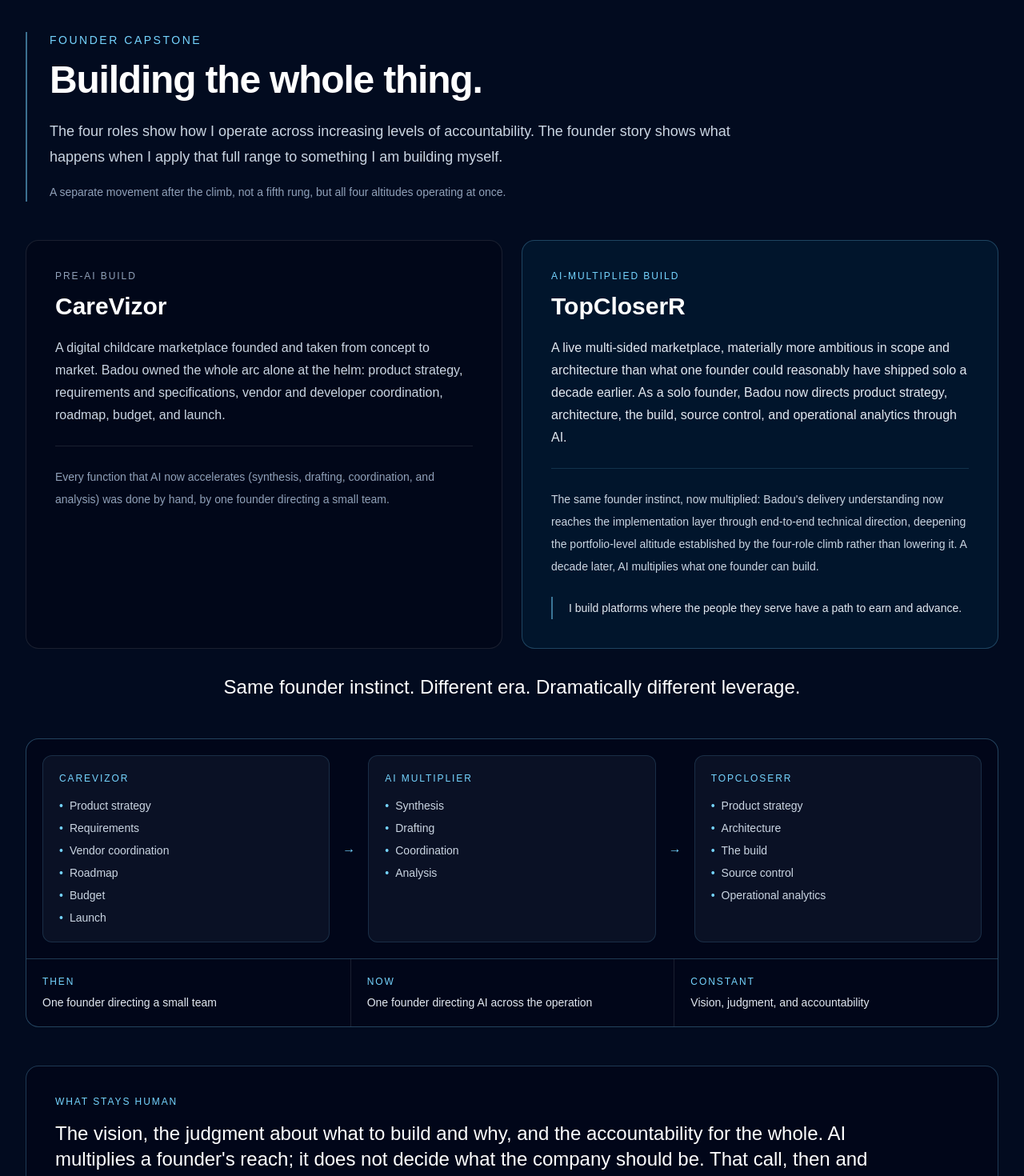
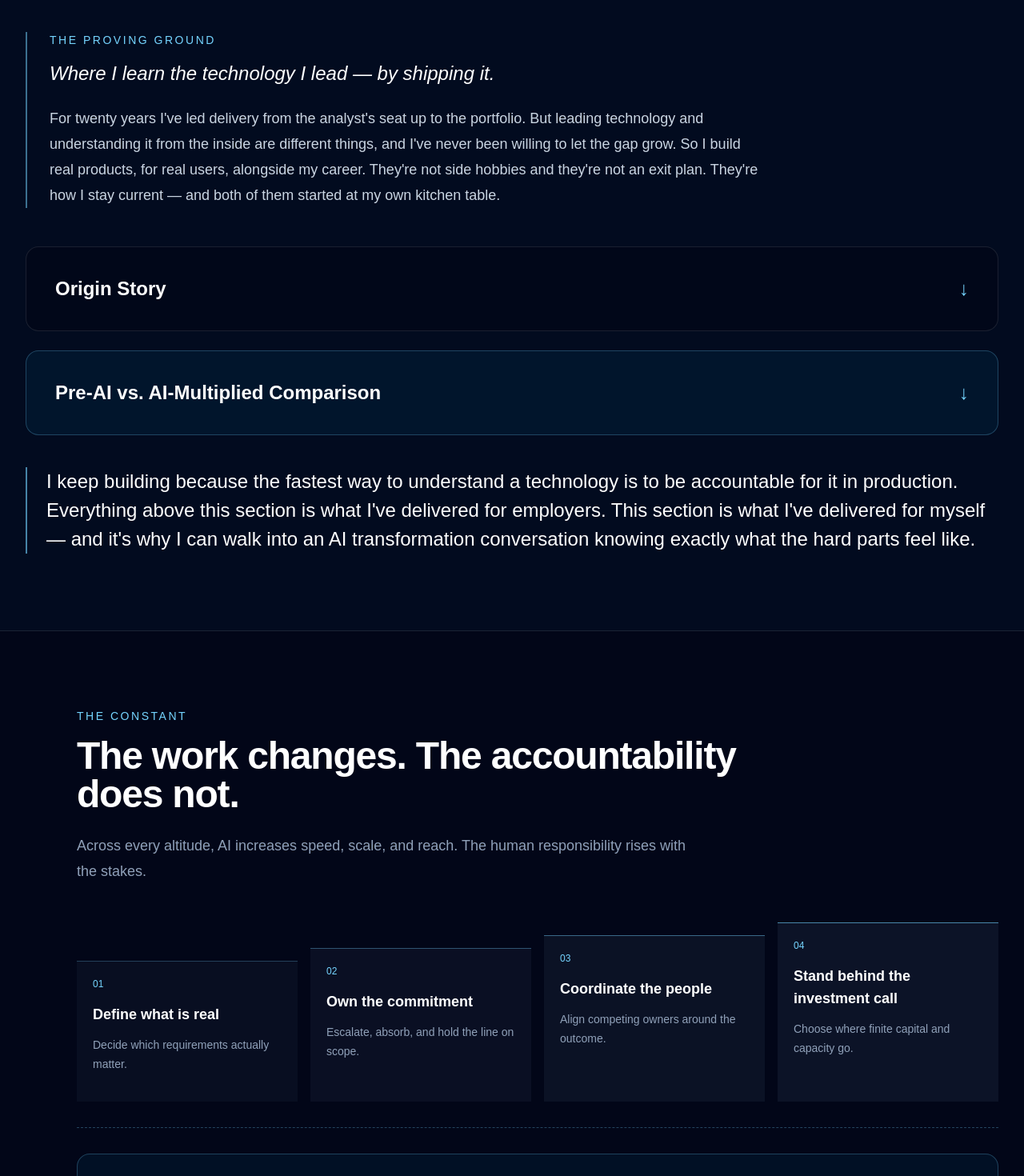
Before and after one commit to franck-ba/badou-apm, a Next.js app: page / in a window 1280 px wide. Shown: the part 6000-7470 px from the top of the page at 80% size. Built offline with nearby package versions, Linux system fonts and the light colour scheme.

Commit message:
Rewrite founder capstone as proving ground

```diff
--- a/src/app/page.tsx
+++ b/src/app/page.tsx
@@ -441,106 +441,6 @@
             {index < stages.length - 1 && (
               <div
                 className="hidden items-center justify-center px-1 text-sky-300 xl:flex"
-                aria-hidden="true"
-              >
-                →
-              </div>
-            )}
-          </div>
-        ))}
-      </div>
-
-      <div className="grid border-t border-sky-300/25 sm:grid-cols-3">
-        {comparison.map((item, index) => (
-          <div
-            key={item.label}
-            className={`p-4 sm:p-5 ${
-              index > 0
-                ? "border-t border-white/10 sm:border-l sm:border-t-0"
-                : ""
-            }`}
-          >
-            <p className="text-xs font-medium uppercase tracking-[0.16em] text-sky-300">
-              {item.label}
-            </p>
-            <p className="mt-2 text-sm leading-5 text-slate-200">
-              {item.detail}
-            </p>
-          </div>
-        ))}
-      </div>
-    </div>
-  );
-}
-
-function FounderVisual() {
-  const stages = [
-    {
-      label: "CareVizor",
-      items: [
-        "Product strategy",
-        "Requirements",
-        "Vendor coordination",
-        "Roadmap",
-        "Budget",
-        "Launch",
-      ],
-    },
-    {
-      label: "AI multiplier",
-      items: ["Synthesis", "Drafting", "Coordination", "Analysis"],
-    },
-    {
-      label: "TopCloserR",
-      items: [
-        "Product strategy",
-        "Architecture",
-        "The build",
-        "Source control",
-        "Operational analytics",
-      ],
-    },
-  ];
-
-  const comparison = [
-    {
-      label: "Then",
-      detail: "One founder directing a small team",
-    },
-    {
-      label: "Now",
-      detail: "One founder directing AI across the operation",
-    },
-    {
-      label: "Constant",
-      detail: "Vision, judgment, and accountability",
-    },
-  ];
-
-  return (
-    <div className="mt-12 overflow-hidden rounded-2xl border border-sky-300/30 bg-slate-950/80">
-      <div className="grid gap-3 p-4 sm:p-5 xl:grid-cols-[1fr_auto_1fr_auto_1fr] xl:items-stretch">
-        {stages.map((stage, index) => (
-          <div key={stage.label} className="contents">
-            <div className="rounded-xl border border-sky-300/15 bg-slate-900/70 p-5">
-              <p className="text-xs font-medium uppercase tracking-[0.16em] text-sky-300">
-                {stage.label}
-              </p>
-              <ul className="mt-4 space-y-2 text-sm leading-5 text-slate-300">
-                {stage.items.map((item) => (
-                  <li key={item} className="flex gap-2">
-                    <span className="text-sky-300" aria-hidden="true">
-                      •
-                    </span>
-                    <span>{item}</span>
-                  </li>
-                ))}
-              </ul>
-            </div>
-
-            {index < stages.length - 1 && (
-              <div
-                className="hidden items-center justify-center px-1 text-sky-300 lg:flex"
                 aria-hidden="true"
               >
                 →
@@ -1195,100 +1095,222 @@
         <div className="mx-auto max-w-7xl">
           <div className="border-l-2 border-sky-300/50 pl-5 sm:pl-7">
             <p className="text-sm font-medium uppercase tracking-[0.18em] text-sky-300">
-              Founder capstone
+              The Proving Ground
             </p>
 
-            <h2 className="mt-4 max-w-3xl text-4xl font-semibold tracking-tight sm:text-5xl">
-              Building the whole thing.
-            </h2>
+            <p className="mt-4 max-w-3xl text-xl italic leading-8 text-white sm:text-2xl">
+              Where I learn the technology I lead — by shipping it.
+            </p>
 
             <p className="mt-6 max-w-4xl text-lg leading-8 text-slate-300">
-              The four roles show how I operate across increasing levels of
-              accountability. The founder story shows what happens when I apply
-              that full range to something I am building myself.
-            </p>
-
-            <p className="mt-4 max-w-3xl text-sm leading-6 text-slate-400">
-              A separate movement after the climb, not a fifth rung, but all
-              four altitudes operating at once.
+              For twenty years I&apos;ve led delivery from the analyst&apos;s seat up
+              to the portfolio. But leading technology and understanding it
+              from the inside are different things, and I&apos;ve never been willing
+              to let the gap grow. So I build real products, for real users,
+              alongside my career. They&apos;re not side hobbies and they&apos;re not an
+              exit plan. They&apos;re how I stay current — and both of them started
+              at my own kitchen table.
             </p>
           </div>
 
-          <div className="mt-12 grid gap-6 lg:grid-cols-2">
-            <article className="rounded-2xl border border-white/10 bg-slate-950/70 p-7 sm:p-9">
+          <details className="group mt-12 overflow-hidden rounded-2xl border border-white/10 bg-slate-950/70">
+            <summary className="flex cursor-pointer list-none items-center justify-between gap-4 p-7 text-xl font-semibold text-white marker:hidden sm:p-9 sm:text-2xl">
+              Origin Story
+              <span
+                className="text-sky-300 transition-transform group-open:rotate-180 motion-reduce:transition-none"
+                aria-hidden="true"
+              >
+                ↓
+              </span>
+            </summary>
+
+            <div className="space-y-6 border-t border-white/10 px-7 pb-7 pt-6 text-base leading-7 text-slate-300 sm:px-9 sm:pb-9">
+              <h3 className="text-lg font-semibold leading-7 text-white">
+                It started with one recruiter running an agency on Gmail,
+                Google Sheets, and a cell phone.
+              </h3>
+              <p>
+                My wife owns a solo recruiting agency. For years it ran the way
+                most solo agencies do: candidates in a spreadsheet, follow-ups
+                in an inbox, and everything else in her head. I did what a
+                business analyst does — sat with the workflow, mapped where time
+                was leaking, and researched what a one-person shop could actually
+                sustain. Then I built it: a CRM on GoHighLevel, a website, social
+                presence, and analytics so she could see what was working.
+              </p>
+              <p>
+                That became TalentRApp — done-for-you CRM, automation, and
+                technology infrastructure for recruiting agencies who don&apos;t
+                have a technology department because they are the department.
+              </p>
+              <h3 className="pt-2 text-lg font-semibold leading-7 text-white">
+                Then she changed roles, and I got a second problem to solve.
+              </h3>
+              <p>
+                She started working as a closer — selling for early-stage
+                startups on commission. Watching her research the role, I saw a
+                community with real demand and no home: closers looking for
+                reputable companies, companies looking for proven closers, and
+                no marketplace connecting them with any rigor.
+              </p>
+              <p>
+                That became TopCloserR — an AI-multiplied, multi-sided sales
+                marketplace. It&apos;s also where I do my most hands-on technical
+                work: directing a Next.js and Supabase build through Claude Code,
+                running n8n automations, and designing, testing, and managing the
+                AI agents that make a solo-operated platform behave like a
+                staffed one.
+              </p>
+            </div>
+          </details>
+
+          <details className="group mt-6 overflow-hidden rounded-2xl border border-sky-300/25 bg-sky-400/[0.06]">
+            <summary className="flex cursor-pointer list-none items-center justify-between gap-4 p-7 text-xl font-semibold text-white marker:hidden sm:p-9 sm:text-2xl">
+              Pre-AI vs. AI-Multiplied Comparison
+              <span
+                className="text-sky-300 transition-transform group-open:rotate-180 motion-reduce:transition-none"
+                aria-hidden="true"
+              >
+                ↓
+              </span>
+            </summary>
+
+            <div className="border-t border-sky-300/15 px-4 pb-7 pt-6 sm:px-7 sm:pb-9 lg:px-9">
+              <div className="space-y-4 sm:hidden">
+                {[
+                  [
+                    "The build",
+                    "Hired developers and marketers; I wrote the specs and managed the sprints",
+                    "Direct development through Claude Code; I set direction, review every change, and never hand-write the code",
+                  ],
+                  [
+                    "The team",
+                    "Multi-disciplinary human team",
+                    "One founder, an offshore content team, and a roster of AI agents I design and supervise",
+                  ],
+                  [
+                    "Requirements",
+                    "Business requirements documents and functional specs, written by hand",
+                    "Jobs-to-be-done translated into acceptance criteria and GitHub issues with AI drafting the first pass",
+                  ],
+                  [
+                    "Speed to change",
+                    "Weeks per iteration",
+                    "Hours per iteration",
+                  ],
+                  [
+                    "What I learned",
+                    "How to ship a marketplace from concept to market",
+                    "How to run a company where the operating layer is AI and the judgment layer is me",
+                  ],
+                ].map(([dimension, careVizor, topCloserR]) => (
+                  <article
+                    key={dimension}
+                    className="overflow-hidden rounded-xl border border-white/10 bg-slate-950/70"
+                  >
+                    <h3 className="border-b border-white/10 px-5 py-4 font-semibold text-white">
+                      {dimension}
+                    </h3>
+                    <div className="space-y-2 px-5 py-4">
                       <p className="text-xs font-medium uppercase tracking-[0.16em] text-slate-400">
-                Pre-AI build
+                        CareVizor (2014–2016)
                       </p>
-
-              <h3 className="mt-3 text-3xl font-semibold text-white">
-                CareVizor
-              </h3>
-
-              <p className="mt-5 text-base leading-7 text-slate-300">
-                A digital childcare marketplace founded and taken from concept
-                to market. Badou owned the whole arc alone at the helm: product
-                strategy, requirements and specifications, vendor and developer
-                coordination, roadmap, budget, and launch.
+                      <p className="text-sm leading-6 text-slate-300">
+                        {careVizor}
                       </p>
-
-              <p className="mt-6 border-t border-white/10 pt-6 text-sm leading-7 text-slate-400">
-                Every function that AI now accelerates (synthesis, drafting,
-                coordination, and analysis) was done by hand, by one founder
-                directing a small team.
+                    </div>
+                    <div className="space-y-2 border-t border-sky-300/15 bg-sky-400/[0.06] px-5 py-4">
+                      <p className="text-xs font-medium uppercase tracking-[0.16em] text-sky-300">
+                        TopCloserR (2025–present)
                       </p>
+                      <p className="text-sm leading-6 text-slate-200">
+                        {topCloserR}
+                      </p>
+                    </div>
                   </article>
-
-            <article className="rounded-2xl border border-sky-300/25 bg-sky-400/[0.06] p-7 sm:p-9">
-              <p className="text-xs font-medium uppercase tracking-[0.16em] text-sky-300">
-                AI-multiplied build
-              </p>
-
-              <h3 className="mt-3 text-3xl font-semibold text-white">
-                TopCloserR
-              </h3>
-
-              <p className="mt-5 text-base leading-7 text-slate-200">
-                A live multi-sided marketplace, materially more ambitious in
-                scope and architecture than what one founder could reasonably
-                have shipped solo a decade earlier. As a solo founder, Badou
-                now directs product strategy, architecture, the build, source
-                control, and operational analytics through AI.
-              </p>
-
-              <p className="mt-6 border-t border-sky-300/15 pt-6 text-sm leading-7 text-slate-300">
-                The same founder instinct, now multiplied: Badou&apos;s delivery
-                understanding now reaches the implementation layer through
-                end-to-end technical direction, deepening the portfolio-level
-                altitude established by the four-role climb rather than lowering
-                it. A decade later, AI multiplies what one founder can build.
-              </p>
-
-              <p className="mt-6 border-l-2 border-sky-300/50 pl-5 text-sm leading-7 text-slate-200">
-                I build platforms where the people they serve have a path to
-                earn and advance.
-              </p>
-            </article>
+                ))}
               </div>
 
-          <p className="mt-8 text-center text-xl font-medium text-white sm:text-2xl">
-            Same founder instinct. Different era. Dramatically different
-            leverage.
-          </p>
+              <div className="hidden overflow-hidden rounded-xl border border-white/10 sm:block">
+                <table className="w-full table-fixed border-collapse text-left">
+                  <thead className="bg-slate-950/80">
+                    <tr>
+                      <th className="w-1/5 px-4 py-4 text-sm font-semibold text-white lg:px-5">
+                        Dimension
+                      </th>
+                      <th className="w-2/5 border-l border-white/10 px-4 py-4 text-sm font-semibold text-white lg:px-5">
+                        CareVizor (2014–2016)
+                      </th>
+                      <th className="w-2/5 border-l border-sky-300/15 bg-sky-400/[0.06] px-4 py-4 text-sm font-semibold text-sky-300 lg:px-5">
+                        TopCloserR (2025–present)
+                      </th>
+                    </tr>
+                  </thead>
+                  <tbody className="divide-y divide-white/10">
+                    {[
+                      [
+                        "The build",
+                        "Hired developers and marketers; I wrote the specs and managed the sprints",
+                        "Direct development through Claude Code; I set direction, review every change, and never hand-write the code",
+                      ],
+                      [
+                        "The team",
+                        "Multi-disciplinary human team",
+                        "One founder, an offshore content team, and a roster of AI agents I design and supervise",
+                      ],
+                      [
+                        "Requirements",
+                        "Business requirements documents and functional specs, written by hand",
+                        "Jobs-to-be-done translated into acceptance criteria and GitHub issues with AI drafting the first pass",
+                      ],
+                      [
+                        "Speed to change",
+                        "Weeks per iteration",
+                        "Hours per iteration",
+                      ],
+                      [
+                        "What I learned",
+                        "How to ship a marketplace from concept to market",
+                        "How to run a company where the operating layer is AI and the judgment layer is me",
+                      ],
+                    ].map(([dimension, careVizor, topCloserR]) => (
+                      <tr key={dimension} className="align-top">
+                        <th className="bg-slate-950/70 px-4 py-4 text-sm font-semibold text-white lg:px-5">
+                          {dimension}
+                        </th>
+                        <td className="border-l border-white/10 bg-slate-950/70 px-4 py-4 text-sm leading-6 text-slate-300 lg:px-5">
+                          {careVizor}
+                        </td>
+                        <td className="border-l border-sky-300/15 bg-sky-400/[0.06] px-4 py-4 text-sm leading-6 text-slate-200 lg:px-5">
+                          {topCloserR}
+                        </td>
+                      </tr>
+                    ))}
+                  </tbody>
+                </table>
+              </div>
 
-          <FounderVisual />
-
-          <div className="mt-12 rounded-2xl border border-sky-300/25 bg-slate-950/80 p-7 sm:p-9">
+              <div className="mt-8 rounded-xl border border-sky-300/25 bg-slate-950/80 p-6 sm:p-7">
                 <p className="text-xs font-medium uppercase tracking-[0.16em] text-sky-300">
                   What stays human
                 </p>
-
-            <p className="mt-4 max-w-5xl text-xl leading-8 text-white sm:text-2xl">
-              The vision, the judgment about what to build and why, and the
-              accountability for the whole. AI multiplies a founder&apos;s
-              reach; it does not decide what the company should be. That call,
-              then and now, is Badou&apos;s.
+                <p className="mt-4 text-base leading-7 text-white sm:text-lg">
+                  deciding what the product should be, who it serves, what a fair
+                  rule looks like for everyone on the platform, and when the AI
+                  is confidently wrong. Those calls don&apos;t get delegated.
                 </p>
               </div>
+            </div>
+          </details>
+
+          <p className="mt-10 border-l-2 border-sky-300/60 pl-6 text-xl font-medium leading-8 text-white sm:text-2xl sm:leading-9">
+            I keep building because the fastest way to understand a technology
+            is to be accountable for it in production. Everything above this
+            section is what I&apos;ve delivered for employers. This section is what
+            I&apos;ve delivered for myself — and it&apos;s why I can walk into an AI
+            transformation conversation knowing exactly what the hard parts feel
+            like.
+          </p>
         </div>
       </section>
 
```
Lines whose indentation alone changed are shown as unchanged.
